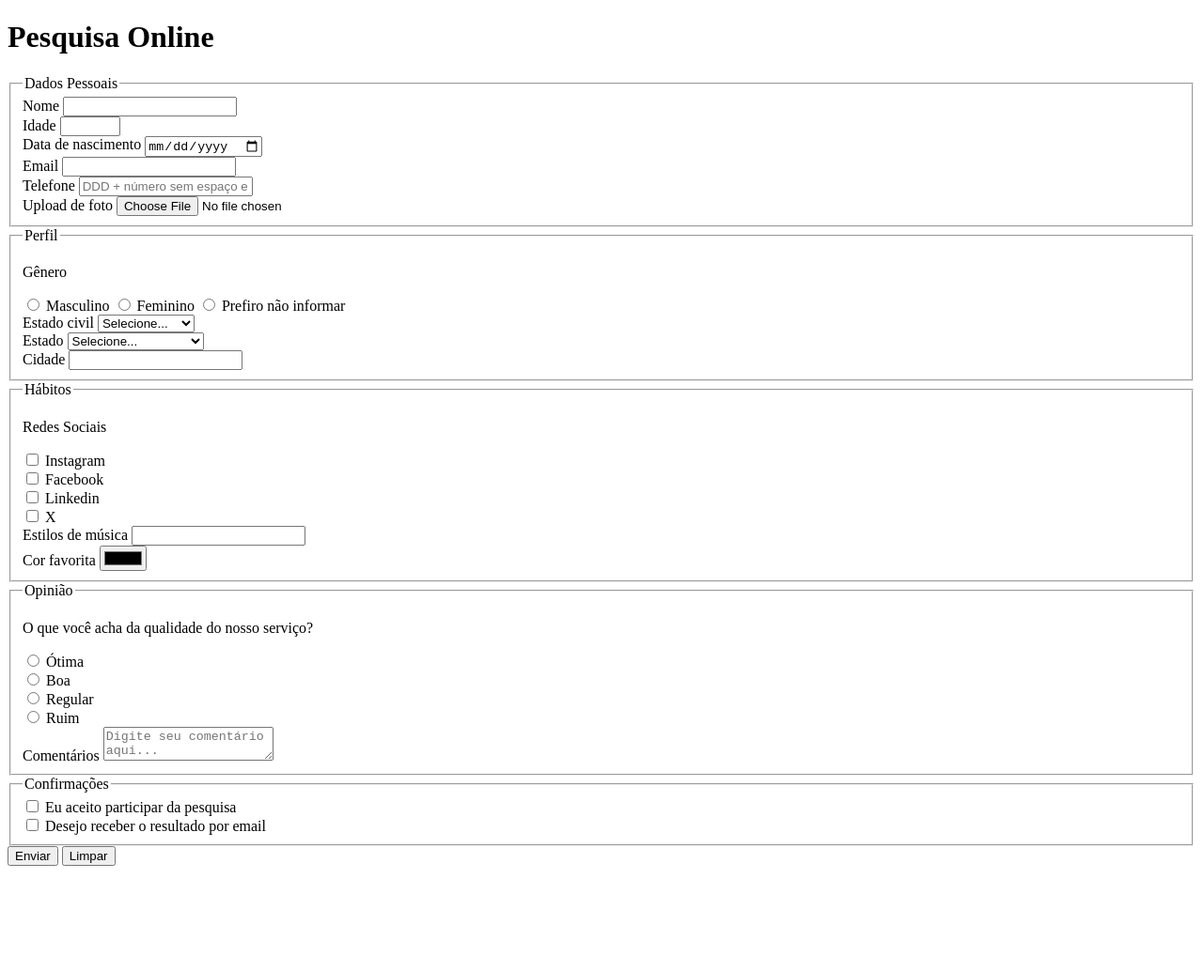
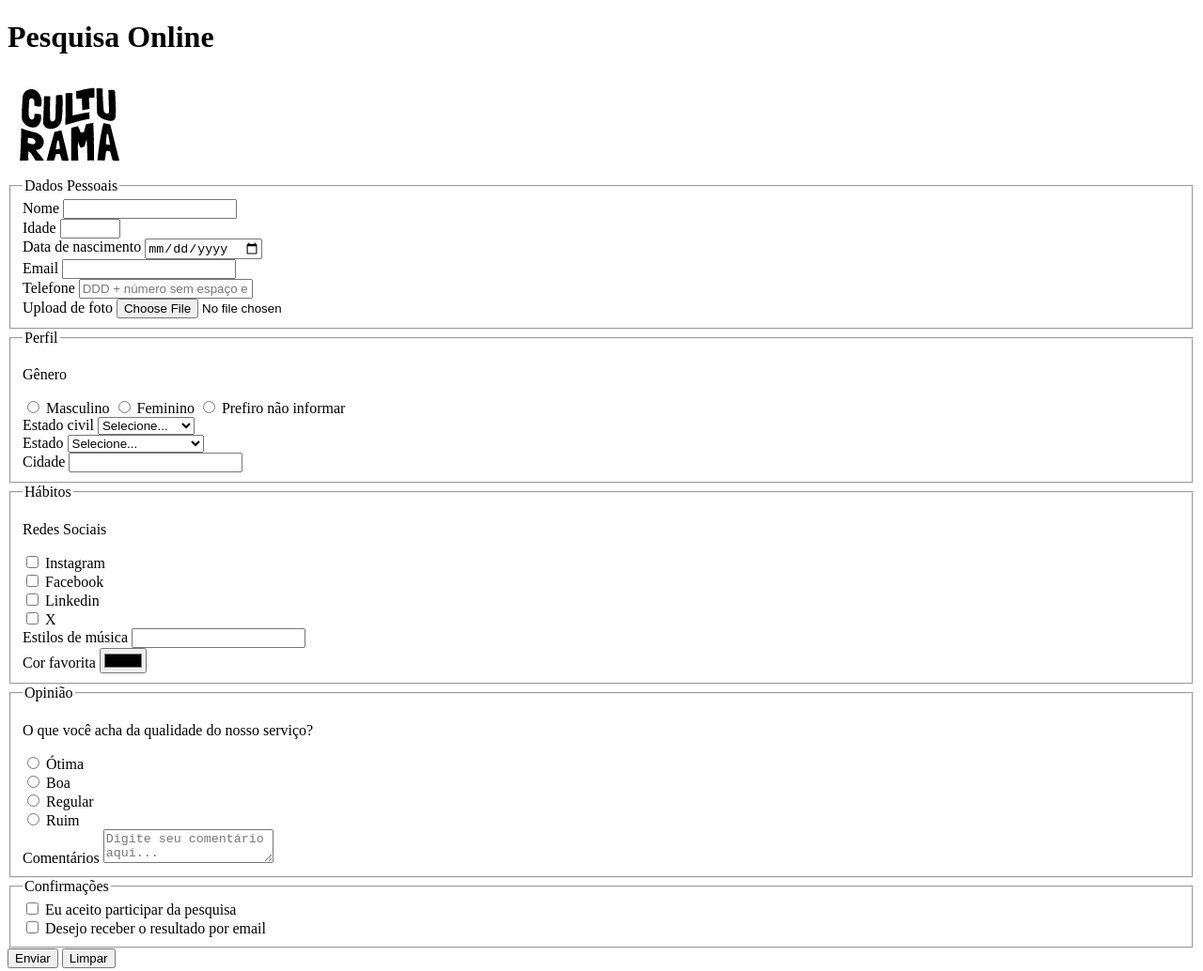
Before and after one commit to juliocreis/pesquisa-culturama, a plain HTML site: page index.html in a window 1280 px wide. Shown: the whole page at 94% size. Before the commit the page ends 930 px from the top, so only its background shows below. Drawn offline with Linux system fonts and the light colour scheme.

Commit message:
Adiciona imagem da logo na pagina

```diff
--- a/index.html
+++ b/index.html
@@ -9,6 +9,7 @@
 <body>
     <header>
         <h1>Pesquisa Online</h1>
+        <img src="./img/logo-culturama.png" alt="Logo Culturama">
     </header>
     <section>
         <form action="" method="get">
```
